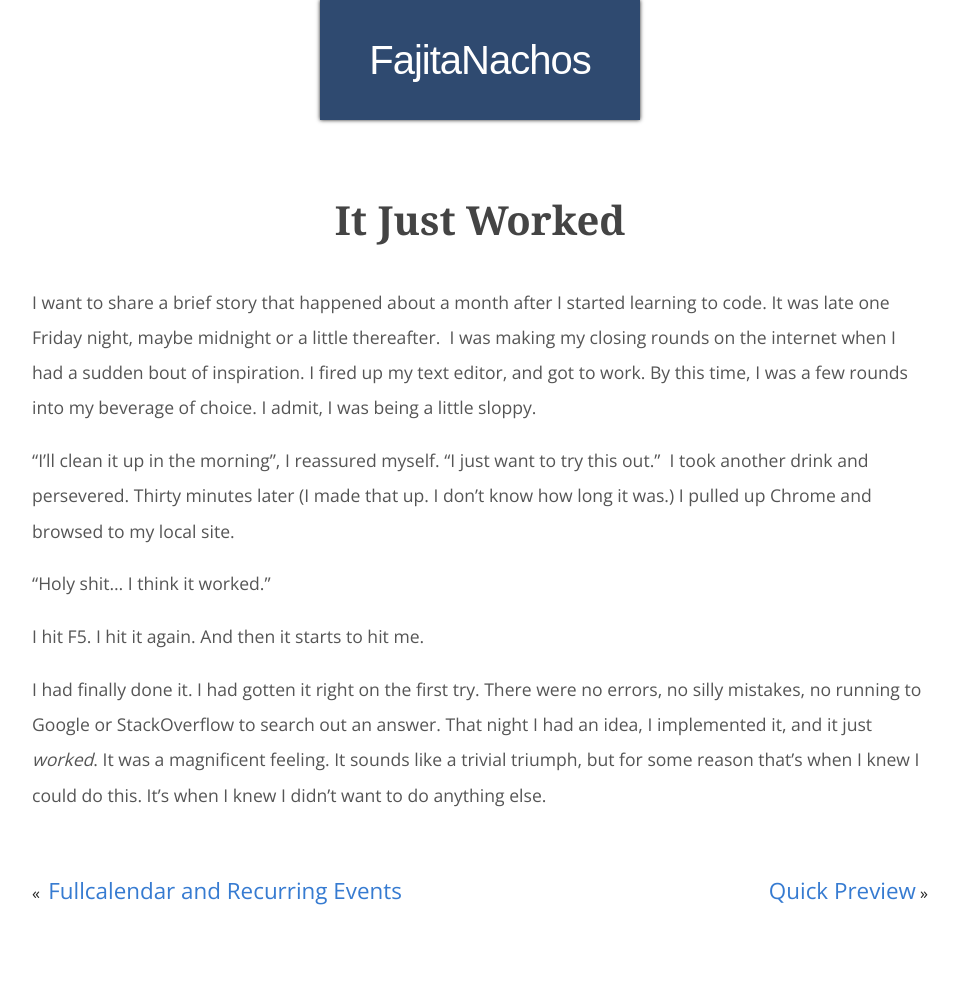
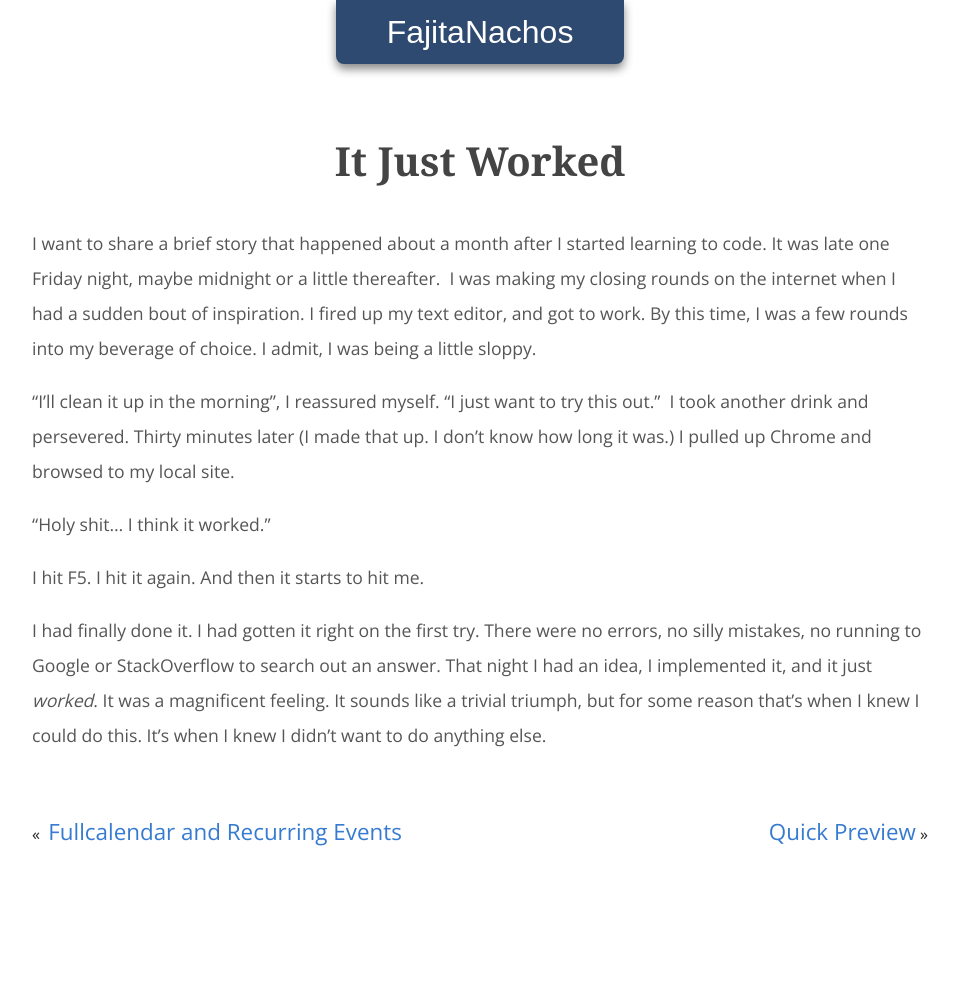
Before and after one commit to karsumit94/andrewholsted.github.io, a Jekyll site: the page built from _posts/2012-10-09-It-just-worked.md, in a window 1280 px wide. Shown: the whole page, without its empty margins (160-1119 px from the left). Built offline with Jekyll 4.4.1, drawn with Linux system fonts in a browser that asks for light colours; nearby versions of some CDN libraries; some web fonts are replaced; Markdown is read by kramdown in place of the engine named in the settings; after the commit the page ends 937 px from its top, so only the background shows below that.

Commit message:
Update post header.

```diff
--- a/css/main.css
+++ b/css/main.css
@@ -426,35 +426,40 @@ tr.first-row td {
    ============ */
 
 #post-header{
-    width:25%;
-    min-width:17em;
-    margin:auto;
-    text-align:center;
-    box-shadow:0 0 4px #222;
-    -webkit-box-shadow: 0 0 4px #222;
-    -moz-box-shadow: 0 0 4px #222;
+
+    width:100%;
+
+
+
 
 }
 
 #site-title{
-    margin:0 0 2em 0;
+    margin:0 0 6% 0;
+    font-size:2em;
+    text-align:center;
+
+
 }
 
 #site-title a{
+    width:9em;
+    margin:auto;
     font-family: "Droid Serif", sans-serif;
-    padding:.5em 0 .5em 0;
     line-height:2em;
     color:#fff;
     font-weight:normal;
-    letter-spacing:-1px;
+    letter-spacing:0px;
     display:block;
     background-color:#2f4a70;
+    border-radius: 0 0 8px 8px;
+     box-shadow:0px 5px 10px #888;
+    -webkit-box-shadow:0px 5px 10px #888;
 }
 
 #site-title a:hover{
-
-
-
+    position:relative;
+    top:-1px;
 }
 
 /* ============
@@ -489,12 +494,12 @@ tr.first-row td {
 #home-nav ul li a{
     font-weight:bold;
     text-shadow: 1px 1px 2px #222;
-    color:#517bb9;
+    color:#f5f5f5;
 }
 
 
 #home-nav li a:hover{
-    color:#f9f9f9;
+    color:#f8f8f8;
     text-shadow: 1px 1px 2px #222;
 
 }
@@ -664,9 +669,17 @@ tr.first-row td {
         display:none;
     }
 
-    #site-title{
-        font-size:2em;
+    #site-title a{
+        width:auto;
     }
+
+   #site-title{
+        margin-bottom:1em;
+   }
+
+   #post-container h1, #post-content h2{
+        margin-bottom:1em;
+   }
 
 
 
```
